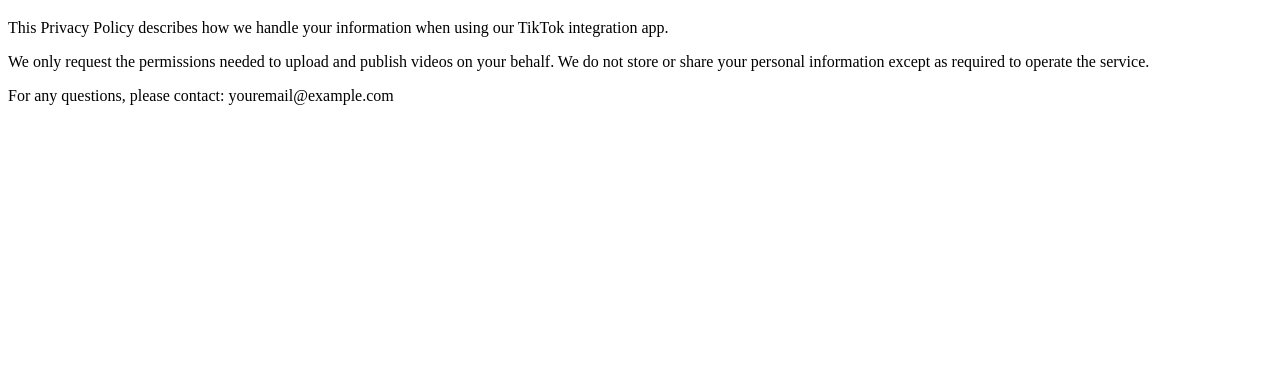
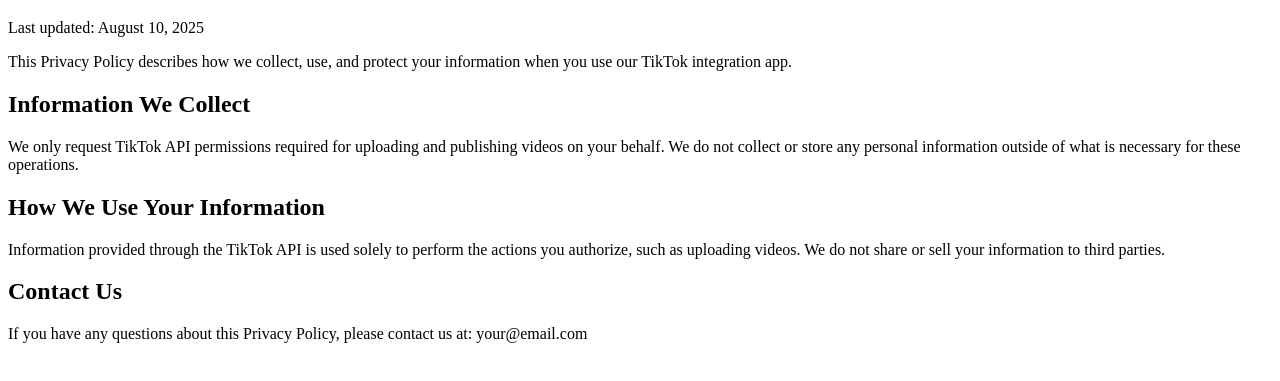
Before and after one commit to derryimaw2103/privatehtml, a plain HTML site: page privacy-policy.html in a window 1280 px wide. Shown: the part 61-442 px from the top of the page. Drawn offline with Linux system fonts and the light colour scheme.

Commit message:
Update privacy-policy.html

```diff
--- a/privacy-policy.html
+++ b/privacy-policy.html
@@ -1,13 +1,19 @@
 <!DOCTYPE html>
-<html>
+<html lang="en">
 <head>
-<title>Privacy Policy</title>
-<meta charset="UTF-8">
+    <meta charset="UTF-8">
+    <meta name="viewport" content="width=device-width, initial-scale=1.0">
+    <title>Privacy Policy</title>
 </head>
 <body>
-<h1>Privacy Policy</h1>
-<p>This Privacy Policy describes how we handle your information when using our TikTok integration app.</p>
-<p>We only request the permissions needed to upload and publish videos on your behalf. We do not store or share your personal information except as required to operate the service.</p>
-<p>For any questions, please contact: youremail@example.com</p>
+    <h1>Privacy Policy</h1>
+    <p>Last updated: August 10, 2025</p>
+    <p>This Privacy Policy describes how we collect, use, and protect your information when you use our TikTok integration app.</p>
+    <h2>Information We Collect</h2>
+    <p>We only request TikTok API permissions required for uploading and publishing videos on your behalf. We do not collect or store any personal information outside of what is necessary for these operations.</p>
+    <h2>How We Use Your Information</h2>
+    <p>Information provided through the TikTok API is used solely to perform the actions you authorize, such as uploading videos. We do not share or sell your information to third parties.</p>
+    <h2>Contact Us</h2>
+    <p>If you have any questions about this Privacy Policy, please contact us at: your@email.com</p>
 </body>
 </html>
```
